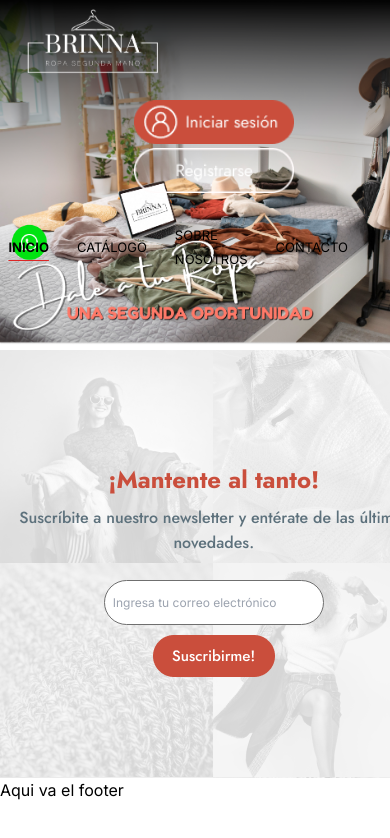
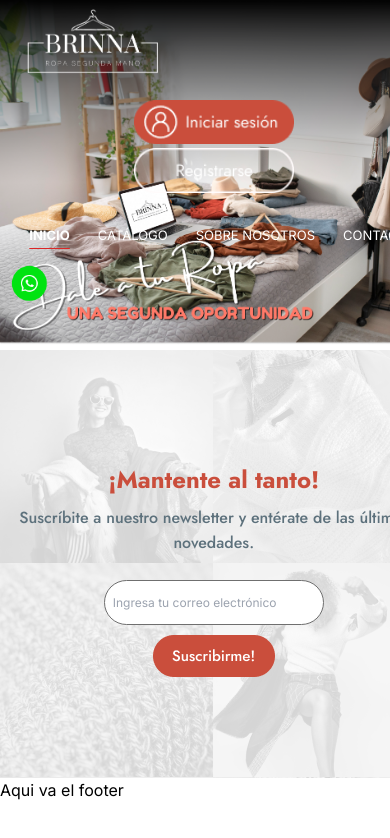
Before and after one commit to CeciliaBPerdomo/Brinna, a Next.js app: page / in a window 390 px wide. Shown: the top 838 px of the page. Built offline with nearby package versions, Linux system fonts and the light colour scheme.

Commit message:
CSS logo whatsApp

```diff
--- a/src/components/LandingPage/Navbar/menu.css
+++ b/src/components/LandingPage/Navbar/menu.css
@@ -16,21 +16,28 @@
 
 
 @media screen and (max-width: 640px) {
+
     /* Menu de incio, catalago, sobre nosotros, contacto */
     .menuInicio {
         font-size: small;
-        color: black;
+        color: white;
         align-content: center;
     }
 
     /* div principal */
     .menuHeader {
-        /* display: block; */
-        width: 80%;
+        width: 95%;
     }
 
     .menuNav {
         align-items: center;
     }
+}
 
+/* Para dispositivos de escritorio entre 640px y 1024px */
+@media (min-width: 640px) and (max-width: 1024px) {
+    .menuInicio {
+        font-size: medium;
+        color: white;
     }
+}
--- a/src/components/LandingPage/Navbar/navbar.css
+++ b/src/components/LandingPage/Navbar/navbar.css
@@ -1,11 +1,6 @@
 .bannerHome {
     background-size: cover;
     background-repeat: no-repeat;
-}
-
-.logoWhatsapp {
-    padding-top: 950px;
-    float: right;
 }
 
 .barraNavegacion {
@@ -19,13 +14,6 @@
         max-width: 640px;
         height: 350px;
     }
-
-    .logoWhatsapp {
-        float: left;
-        padding-top: 5px;
-        margin-top: -75px;
-        width: 60px;
-      }
 }
 
 /* Para dispositivos de escritorio entre 640px y 1024px */
@@ -33,17 +21,6 @@
     .bannerHome {
         height: 1350px;
         width: 100%;
-    }
-
-    .logoWhatsapp {
-      float: left;
-      margin-top: -85px;
-      width: 80px;
-    }
-
-    .menuInicio {
-      font-size: medium;
-      color: white;
     }
 }
 
--- a/src/components/LandingPage/Navbar/what.css
+++ b/src/components/LandingPage/Navbar/what.css
@@ -0,0 +1,23 @@
+.logoWhatsapp {
+    padding-top: 950px;
+    float: right;
+}
+
+/* Dipositivos moviles */
+@media screen and (max-width: 640px) {
+    .logoWhatsapp {
+        float: left;
+        padding-top: 5px;
+        margin-top: -10px;
+        width: 60px;
+    }
+}
+
+/* Para dispositivos de escritorio entre 640px y 1024px */
+@media (min-width: 640px) and (max-width: 1024px) {
+    .logoWhatsapp {
+        float: left;
+        margin-top: -85px;
+        width: 80px;
+    }
+}
--- a/src/components/LandingPage/Navbar/what.js
+++ b/src/components/LandingPage/Navbar/what.js
@@ -1,5 +1,8 @@
 import Image from 'next/image'
 import Link from 'next/link';
+
+// CSS
+import "../Navbar/what.css"
 
 const LogoWhatsapp = () => {
     return (
```
Lines whose indentation alone changed are shown as unchanged.
